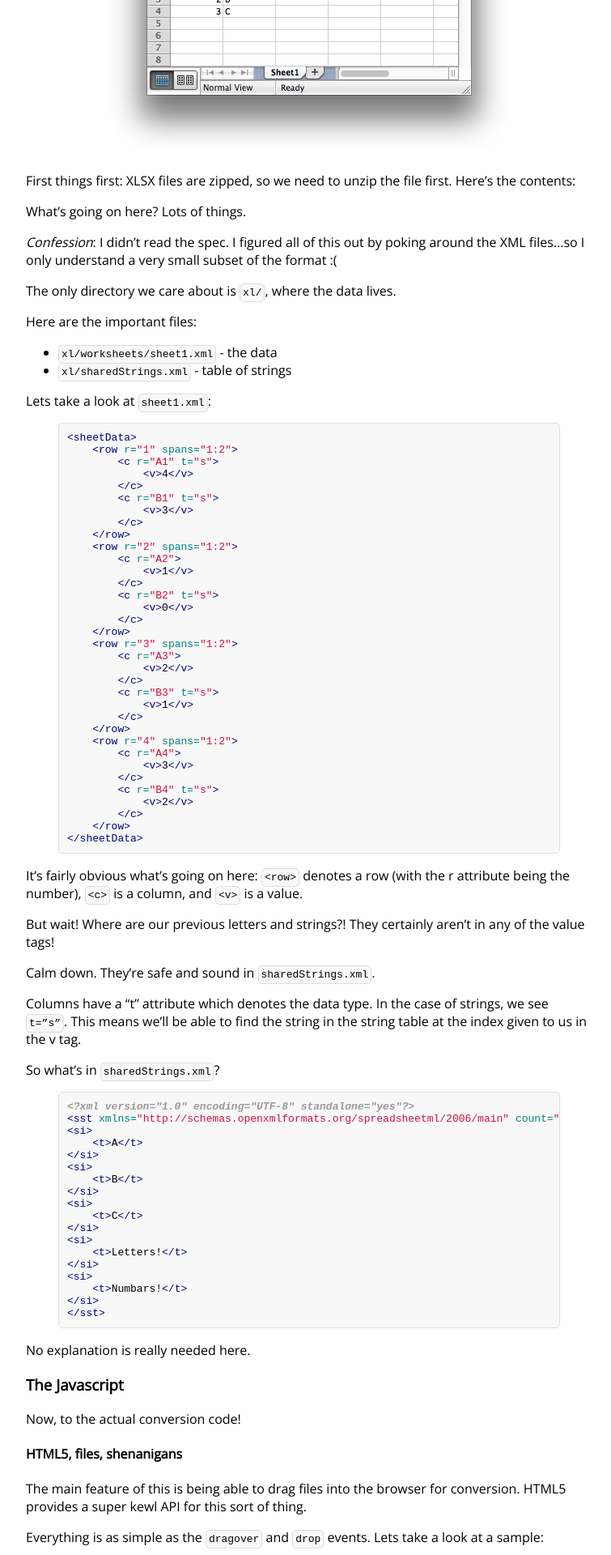
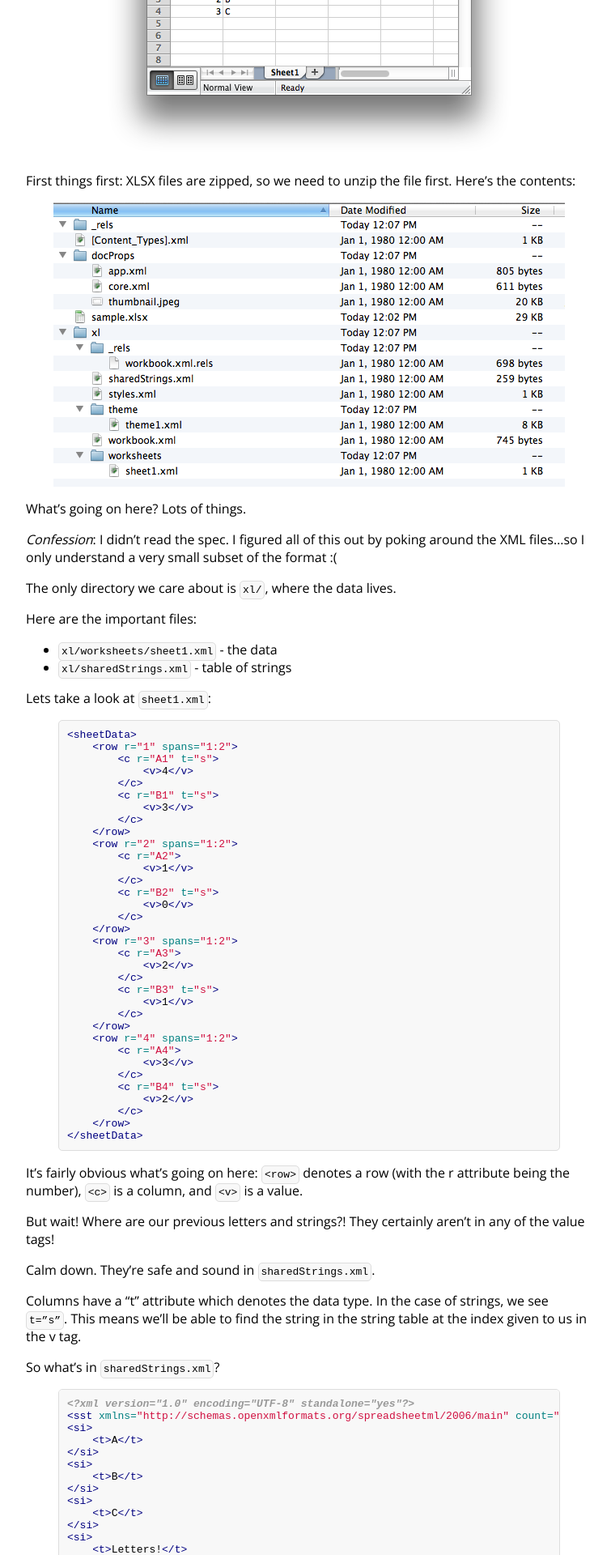
Before and after one commit to eric-wood/eric-wood.github.com, a Jekyll site: the page built from _posts/2012-11-01-excel-behind-the-scenes.md, in a window 1280 px wide. Shown: the part 935-2855 px from the top of the page at 81% size, without its empty margins (258-1013 px from the left). Built offline with Jekyll 4.4.1, drawn with Linux system fonts in a browser that asks for light colours; nearby versions of some CDN libraries; comment, search, counter and statistics services are not loaded.

Commit message:
Once again, will it freaking compile?

```diff
--- a/_posts/2012-11-01-excel-behind-the-scenes.md
+++ b/_posts/2012-11-01-excel-behind-the-scenes.md
@@ -22,7 +22,7 @@ For poking around purposes, I created a simple Excel file:
 
 First things first: XLSX files are zipped, so we need to unzip the file first. Here's the contents:
 
-[](/static/images/excel2latex/dir.png)
+<img src="/static/images/excel2latex/dir.png">
 
 What's going on here? Lots of things.
 
```
